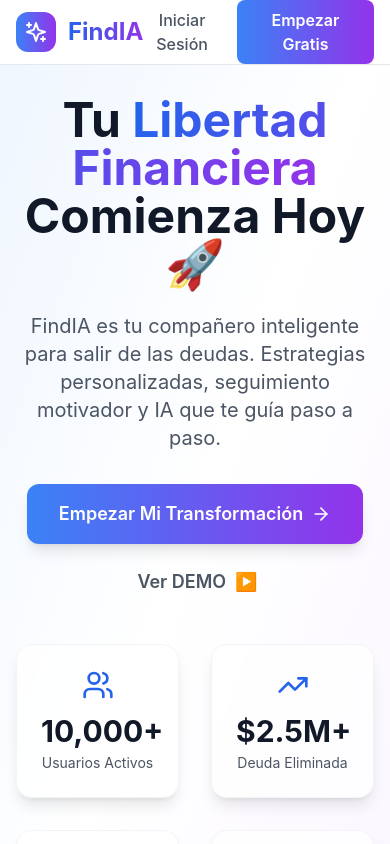
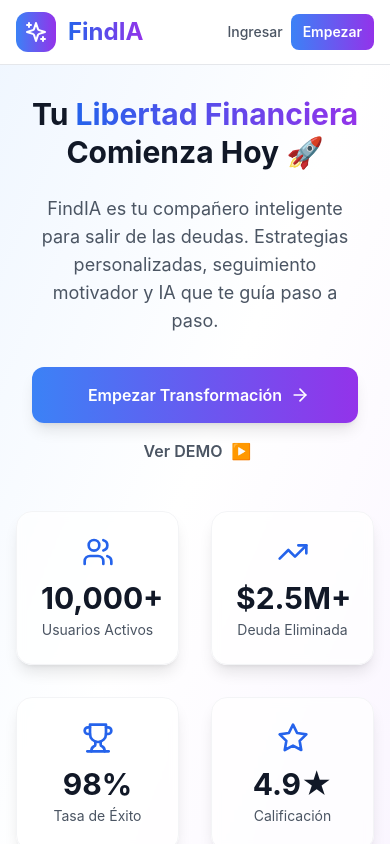
Before and after one commit to quinterodiego/findia, a React (Vite) app: page / in a window 390 px wide. Shown: the top 844 px of the page. Built offline with nearby package versions, Linux system fonts and the light colour scheme.

Commit message:
mejoras responsive

```diff
--- a/src/components/LandingPage.tsx
+++ b/src/components/LandingPage.tsx
@@ -94,24 +94,25 @@
     return (
       <div className="min-h-screen bg-gray-50">
         {/* Header del Demo */}
-        <div className="bg-white border-b border-gray-200 px-6 py-4">
+        <div className="bg-white border-b border-gray-200 px-4 sm:px-6 py-4">
           <div className="max-w-7xl mx-auto flex items-center justify-between">
-            <div className="flex items-center space-x-4">
+            <div className="flex items-center space-x-2 sm:space-x-4">
               <div className="flex items-center space-x-2">
-                <Sparkles className="h-8 w-8 text-purple-600" />
-                <span className="text-2xl font-bold bg-gradient-to-r from-purple-600 to-blue-600 bg-clip-text text-transparent">
+                <Sparkles className="h-6 w-6 sm:h-8 sm:w-8 text-purple-600" />
+                <span className="text-lg sm:text-2xl font-bold bg-gradient-to-r from-purple-600 to-blue-600 bg-clip-text text-transparent">
                   FindIA
                 </span>
               </div>
-              <div className="bg-yellow-100 text-yellow-800 px-3 py-1 rounded-full text-sm font-medium">
-                🚀 Modo Demo
+              <div className="bg-yellow-100 text-yellow-800 px-2 sm:px-3 py-1 rounded-full text-xs sm:text-sm font-medium">
+                🚀 Demo
               </div>
             </div>
             <button
               onClick={() => setShowDemo(false)}
-              className="bg-purple-600 text-white px-4 py-2 rounded-lg hover:bg-purple-700 transition-colors duration-200"
+              className="bg-purple-600 text-white px-3 sm:px-4 py-2 rounded-lg hover:bg-purple-700 transition-colors duration-200 text-sm sm:text-base"
             >
-              Salir de la DEMO
+              <span className="hidden sm:inline">Salir de la DEMO</span>
+              <span className="sm:hidden">Salir</span>
             </button>
           </div>
         </div>
@@ -142,18 +143,20 @@
               </span>
             </motion.div>
 
-            <div className="flex items-center space-x-4">
+            <div className="flex items-center space-x-2 sm:space-x-4">
               <button
                 onClick={handleLogin}
-                className="text-gray-600 hover:text-gray-900 font-medium transition-colors duration-200"
+                className="text-gray-600 hover:text-gray-900 font-medium transition-colors duration-200 text-sm sm:text-base"
               >
-                Iniciar Sesión
+                <span className="hidden sm:inline">Ingresar</span>
+                <span className="sm:hidden">Ingresar</span>
               </button>
               <button
                 onClick={handleGetStarted}
-                className="bg-gradient-to-r from-blue-500 to-purple-600 text-white px-6 py-2 rounded-lg font-semibold hover:from-blue-600 hover:to-purple-700 transition-all duration-200"
+                className="bg-gradient-to-r from-blue-500 to-purple-600 text-white px-3 sm:px-6 py-2 rounded-lg font-semibold hover:from-blue-600 hover:to-purple-700 transition-all duration-200 text-sm sm:text-base"
               >
-                Empezar Gratis
+                <span className="hidden sm:inline">Empezar Gratis</span>
+                <span className="sm:hidden">Empezar</span>
               </button>
             </div>
           </div>
@@ -169,7 +172,7 @@
               animate={{ opacity: 1, y: 0 }}
               transition={{ duration: 0.6 }}
             >
-              <h1 className="text-5xl md:text-6xl font-bold text-gray-900 mb-6">
+              <h1 className="text-3xl sm:text-4xl md:text-5xl lg:text-6xl font-bold text-gray-900 mb-6 leading-tight">
                 Tu{' '}
                 <span className="bg-gradient-to-r from-blue-600 to-purple-600 bg-clip-text text-transparent">
                   Libertad Financiera
@@ -178,25 +181,26 @@
                 Comienza Hoy 🚀
               </h1>
 
-              <p className="text-xl md:text-2xl text-gray-600 mb-8 max-w-3xl mx-auto">
+              <p className="text-lg sm:text-xl md:text-2xl text-gray-600 mb-8 max-w-3xl mx-auto px-4 sm:px-0">
                 FindIA es tu compañero inteligente para salir de las deudas.
                 Estrategias personalizadas, seguimiento motivador y IA que te guía paso a paso.
               </p>
 
-              <div className="flex flex-col sm:flex-row gap-6 justify-center items-center mb-12">
+              <div className="flex flex-col sm:flex-row gap-4 sm:gap-6 justify-center items-center mb-12 px-4 sm:px-0">
                 <motion.button
                   onClick={handleGetStarted}
-                  className="bg-gradient-to-r from-blue-500 to-purple-600 text-white px-8 py-4 rounded-xl font-semibold text-lg hover:from-blue-600 hover:to-purple-700 transition-all duration-200 flex items-center space-x-2 shadow-lg"
+                  className="w-full sm:w-auto bg-gradient-to-r from-blue-500 to-purple-600 text-white px-6 sm:px-8 py-4 rounded-xl font-semibold text-base sm:text-lg hover:from-blue-600 hover:to-purple-700 transition-all duration-200 flex items-center justify-center space-x-2 shadow-lg"
                   whileHover={{ scale: 1.05 }}
                   whileTap={{ scale: 0.95 }}
                 >
-                  <span>Empezar Mi Transformación</span>
+                  <span className="hidden sm:inline">Empezar Mi Transformación</span>
+                  <span className="sm:hidden">Empezar Transformación</span>
                   <ArrowRight className="h-5 w-5" />
                 </motion.button>
 
                 <button
                   onClick={handleViewDemo}
-                  className="text-gray-600 hover:text-gray-800 font-semibold text-lg flex items-center space-x-1 transition-colors duration-200"
+                  className="w-full sm:w-auto text-gray-600 hover:text-gray-800 font-semibold text-base sm:text-lg flex items-center justify-center space-x-1 transition-colors duration-200"
                 >
                   <span>Ver DEMO</span>
                   <motion.div animate={{ x: [0, 5, 0] }} transition={{ repeat: Infinity, duration: 1.5 }}>
--- a/src/components/auth/AuthModal.tsx
+++ b/src/components/auth/AuthModal.tsx
@@ -59,7 +59,7 @@
       animate={{ opacity: 1 }}
       exit={{ opacity: 0 }}
       transition={{ duration: 0.2 }}
-      className="fixed inset-0 bg-black bg-opacity-50 flex items-center justify-center z-50 p-4"
+      className="fixed inset-0 bg-black bg-opacity-50 flex items-center justify-center z-50 p-2 sm:p-4"
       onClick={onClose}
     >
       <motion.div
@@ -71,10 +71,10 @@
           ease: [0.16, 1, 0.3, 1] // Custom easing for smoother animation
         }}
         onClick={(e) => e.stopPropagation()}
-        className="relative w-full max-w-md"
+        className="relative w-full max-w-sm sm:max-w-md"
       >
         {/* Header with navigation */}
-        <div className="absolute top-4 left-4 right-4 flex justify-between items-center z-10">
+        <div className="absolute top-3 sm:top-4 left-3 sm:left-4 right-3 sm:right-4 flex justify-between items-center z-10">
           <div className="flex items-center space-x-2">
             {mode === 'forgot-password' ? (
               <button
--- a/src/components/auth/LoginForm.tsx
+++ b/src/components/auth/LoginForm.tsx
@@ -163,7 +163,7 @@
       animate={{ opacity: 1, y: 0 }}
       className="w-full max-w-md mx-auto"
     >
-      <div className="bg-white rounded-2xl shadow-2xl p-8 pt-16">
+      <div className="bg-white rounded-2xl shadow-2xl p-4 sm:p-8 pt-12 sm:pt-16">
         <div className="text-center mb-6">
           <h2 className="text-2xl font-bold text-gray-900 mb-2">
             ¡Bienvenido de vuelta! 👋
--- a/src/components/auth/RegisterForm.tsx
+++ b/src/components/auth/RegisterForm.tsx
@@ -221,7 +221,7 @@
       animate={{ opacity: 1, y: 0 }}
       className="w-full max-w-md mx-auto"
     >
-      <div className="bg-white rounded-2xl shadow-2xl p-8 pt-16">
+      <div className="bg-white rounded-2xl shadow-2xl p-4 sm:p-8 pt-12 sm:pt-16">
         <div className="text-center mb-6">
           <h2 className="text-2xl font-bold text-gray-900 mb-2">
             ¡Únete a FindIA! 🚀
```
Also changed, not shown: src/components/Dashboard.tsx (+18 -15 lines).
